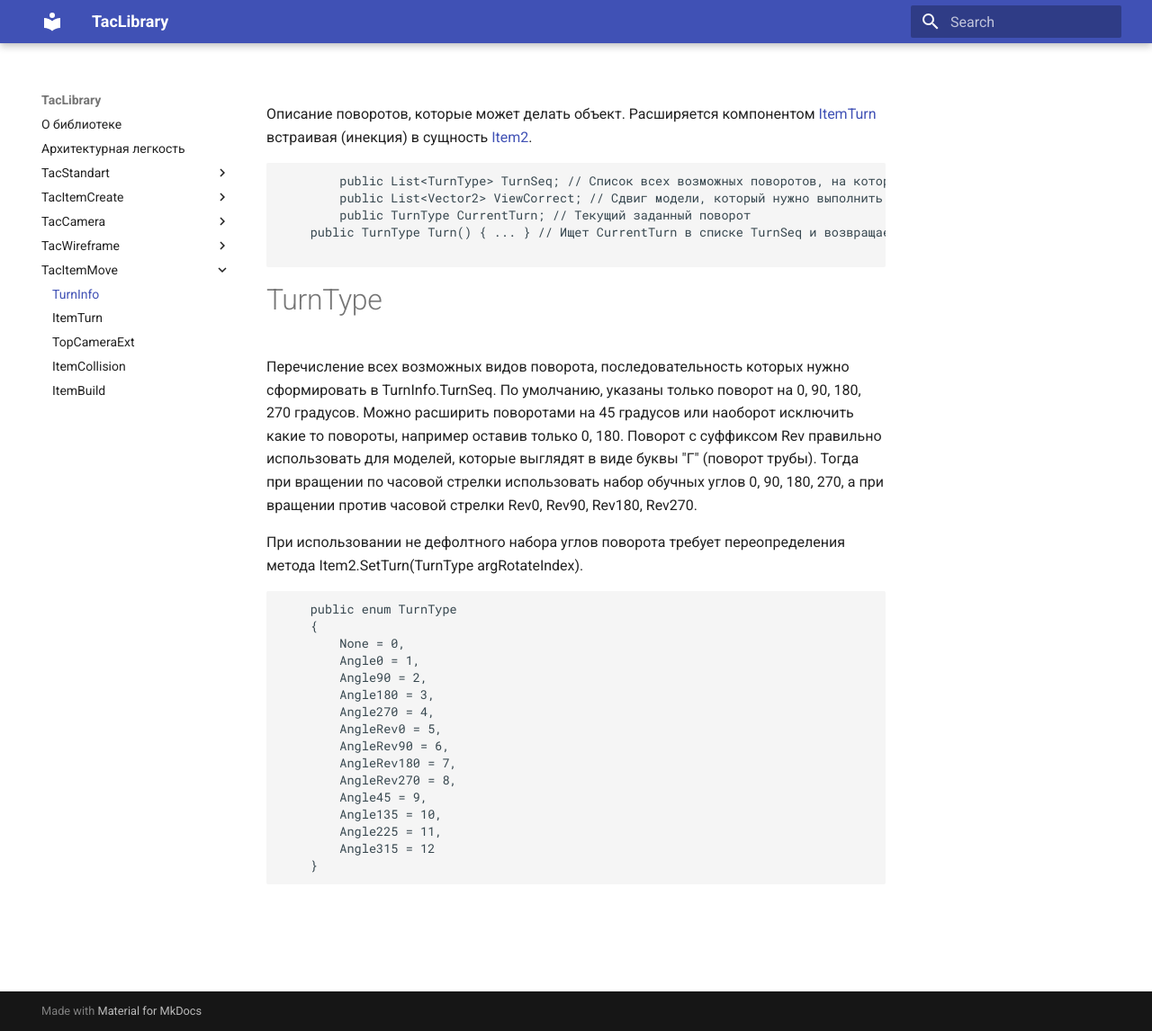
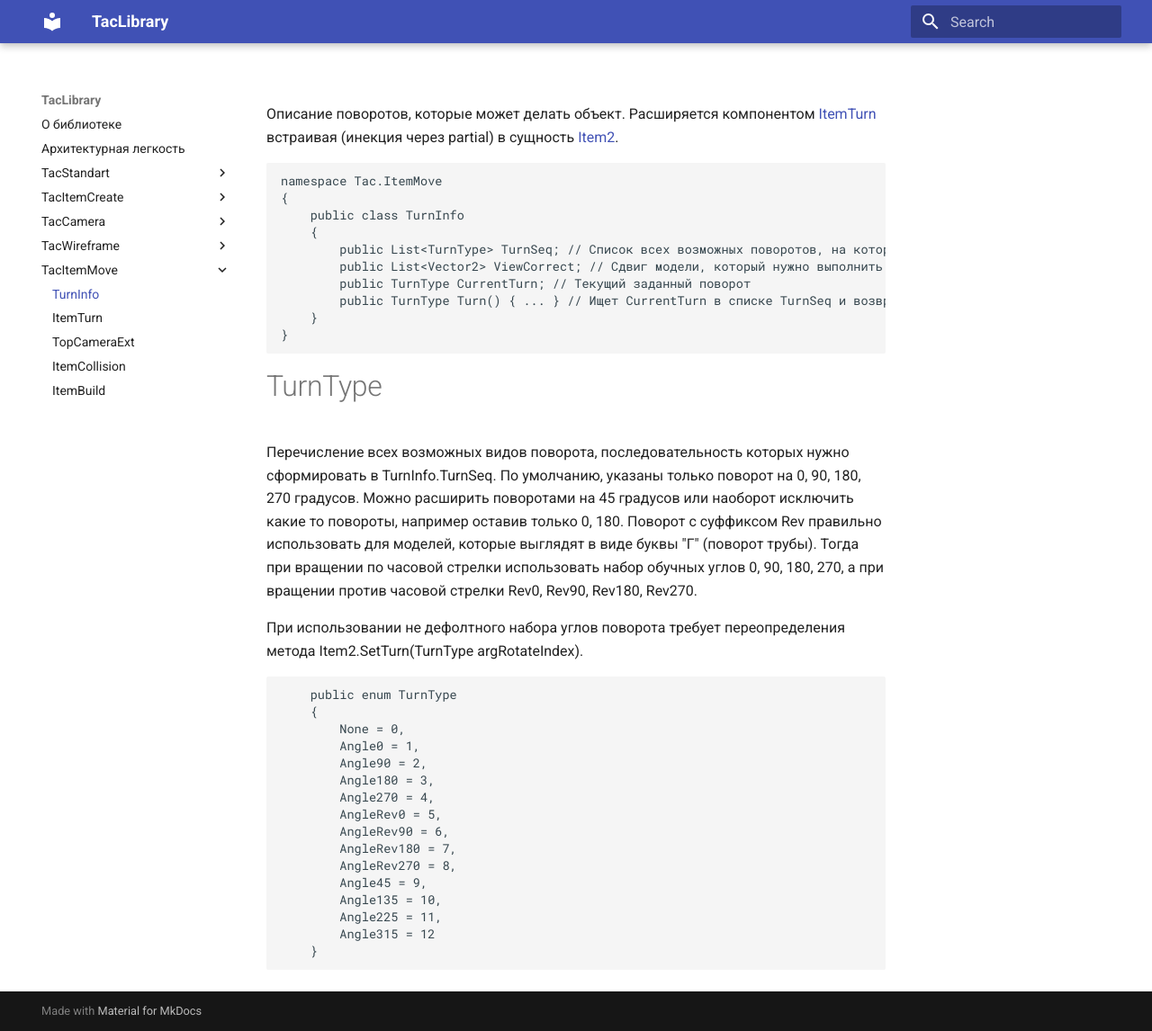
Before and after one commit to tac1402/TacBattleAI, an MkDocs documentation site: the page built from docs/TacItemMove/TurnInfo.md, in a window 1280 px wide and 1146 px high. Shown: the whole window at 90% size. Built offline with MkDocs 1.6.1 and Material for MkDocs 9.7.7, drawn with Linux system fonts in a browser that asks for light colours.

Commit message:
Update TurnInfo.md

````diff
--- a/docs/TacItemMove/TurnInfo.md
+++ b/docs/TacItemMove/TurnInfo.md
@@ -2,14 +2,19 @@
 title: TurnInfo
 ---
 
-Описание поворотов, которые может делать объект. Расширяется компонентом [ItemTurn](../../TacItemMove/ItemTurn) встраивая (инекция) в сущность [Item2](../../TacStandart/Item2).
+Описание поворотов, которые может делать объект. Расширяется компонентом [ItemTurn](../../TacItemMove/ItemTurn) встраивая (инекция через partial) в сущность [Item2](../../TacStandart/Item2).
 
 ```csharp
+namespace Tac.ItemMove
+{
+	public class TurnInfo
+	{
 		public List<TurnType> TurnSeq; // Список всех возможных поворотов, на которые можно повернуть сущность (см. ниже TurnType)
 		public List<Vector2> ViewCorrect; // Сдвиг модели, который нужно выполнить вместе с поворотом (можно использовать если в у модели пивот находится не в центре)
 		public TurnType CurrentTurn; // Текущий заданный поворот
-    public TurnType Turn() { ... } // Ищет CurrentTurn в списке TurnSeq и возвращает следующий вид поворота
-
+    	public TurnType Turn() { ... } // Ищет CurrentTurn в списке TurnSeq и возвращает следующий вид поворота
+	}
+}
 ```
 
 # TurnType
````
